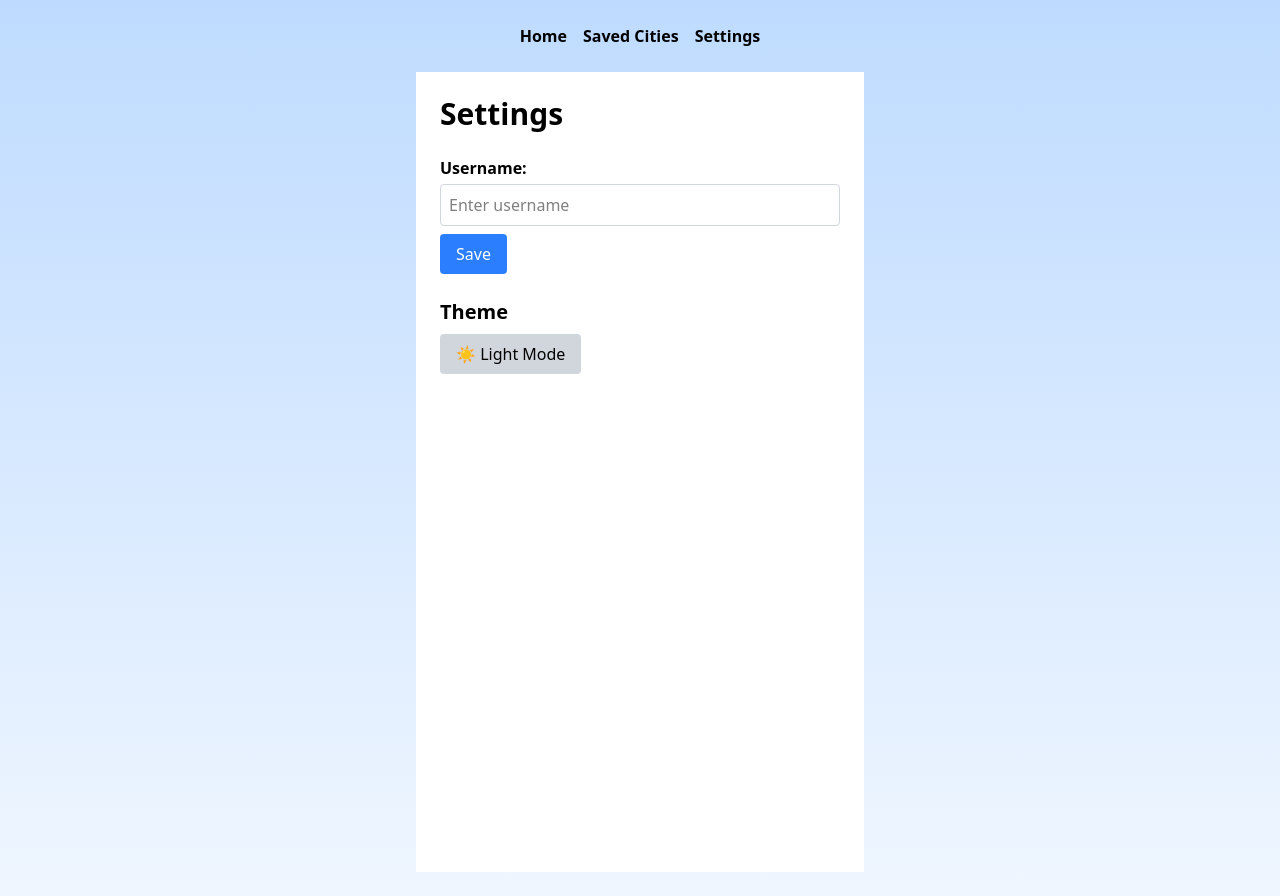
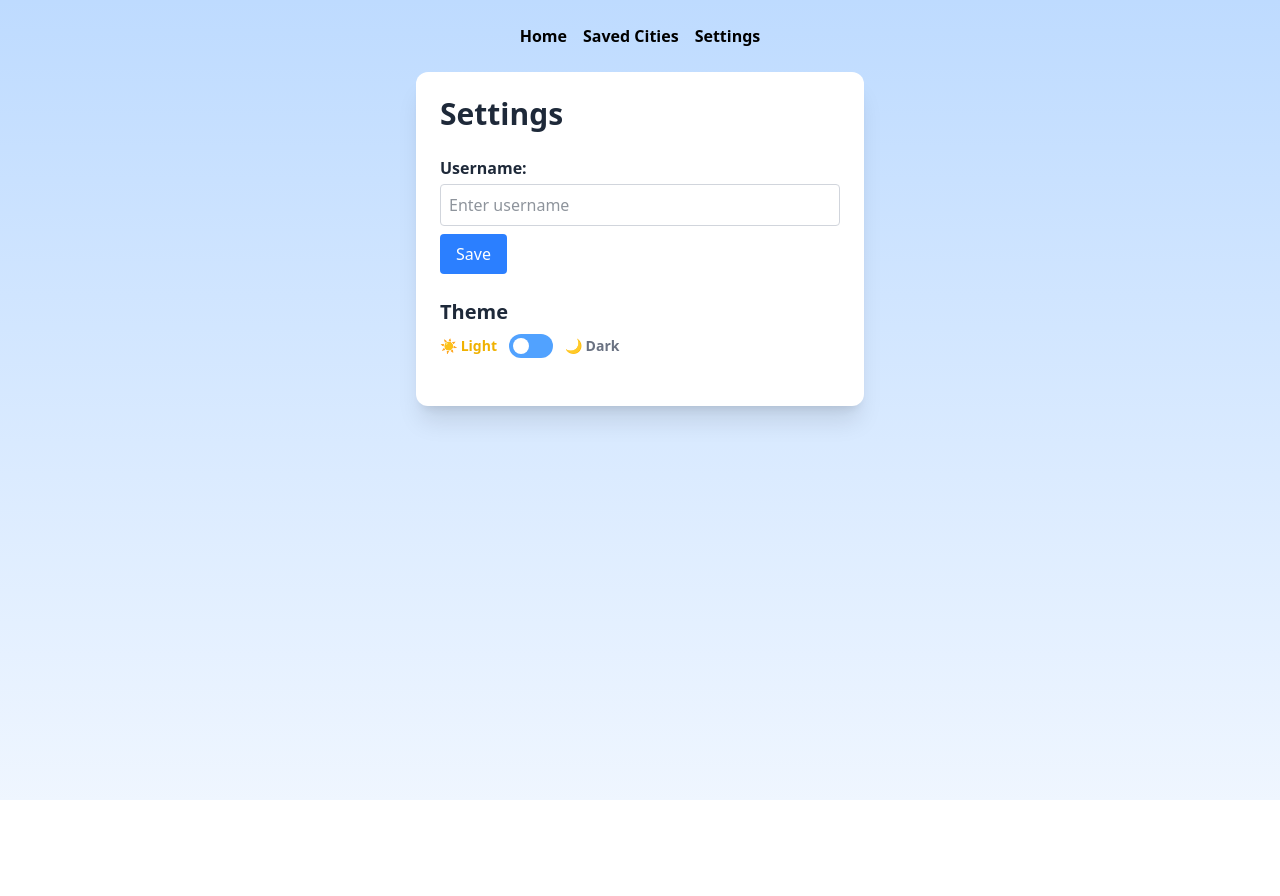
Before and after one commit to osaidzagha/weather-dashboard, a React (Vite) app: page /settings in a window 1280 px wide. After the commit the page ends 800 px from the top, so only its background shows below. Built offline with nearby package versions, Linux system fonts and the light colour scheme; no server answers.

Commit message:
fixed the texts colors and made it like a switch button

```diff
--- a/src/components/ThemeToggle.jsx
+++ b/src/components/ThemeToggle.jsx
@@ -6,17 +6,44 @@ const ThemeToggle = () => {
   const dispatch = useDispatch();
   const theme = useSelector((state) => state.user.theme);
 
+  const isDark = theme === 'dark';
+
   const handleToggle = () => {
-    dispatch(setTheme(theme === 'light' ? 'dark' : 'light'));
+    dispatch(setTheme(isDark ? 'light' : 'dark'));
   };
+  return (
+    <div className="flex items-center space-x-3">
+      <span
+        className={`text-sm font-semibold ${
+          isDark ? 'text-gray-500' : 'text-yellow-500'
+        }`}
+      >
+        ☀️ Light
+      </span>
 
-  return (
-    <button
-      onClick={handleToggle}
-      className="px-4 py-2 rounded bg-gray-300 dark:bg-gray-600 text-black dark:text-white transition-colors duration-300"
-    >
-      {theme === 'dark' ? '🌙 Dark Mode' : '☀️ Light Mode'}
-    </button>
+      <button
+        onClick={handleToggle}
+        className={`relative inline-flex items-center h-6 rounded-full w-11 transition-colors duration-300 focus:outline-none ${
+          isDark ? 'bg-gray-700' : 'bg-blue-400'
+        }`}
+      >
+        <span className="sr-only">Toggle theme</span>
+
+        <span
+          className={`
+            inline-block w-4 h-4 transform rounded-full transition-transform duration-300
+            ${isDark ? 'translate-x-6 bg-yellow-400' : 'translate-x-1 bg-white'}
+          `}
+        ></span>
+      </button>
+      <span
+        className={`text-sm font-semibold ${
+          isDark ? 'text-purple-400' : 'text-gray-500'
+        }`}
+      >
+        🌙 Dark
+      </span>
+    </div>
   );
 };
 
--- a/src/pages/SettingsPage.jsx
+++ b/src/pages/SettingsPage.jsx
@@ -17,7 +17,14 @@ const SettingsPage = () => {
   };
 
   return (
-    <div className="p-6 max-w-md mx-auto min-h-screen bg-white dark:bg-gray-900 text-black dark:text-white transition-colors duration-300">
+    <div
+      className="p-6 max-w-md mx-auto
+        bg-white dark:bg-gray-900
+        text-gray-800 dark:text-white
+        rounded-xl shadow-xl
+
+        transition-colors duration-300"
+    >
       <h1 className="text-3xl font-bold mb-6">Settings</h1>
 
       {/* Username Section */}
@@ -27,7 +34,7 @@ const SettingsPage = () => {
           type="text"
           value={newUsername}
           onChange={(e) => setNewUsername(e.target.value)}
-          className="w-full p-2 border border-gray-300 dark:border-gray-600 rounded bg-white dark:bg-gray-800 text-black dark:text-white"
+          className="w-full p-2 border border-gray-300 dark:border-gray-600 rounded bg-white dark:bg-gray-800 text-gray-800 dark:text-white"
           placeholder="Enter username"
         />
         <button
```
